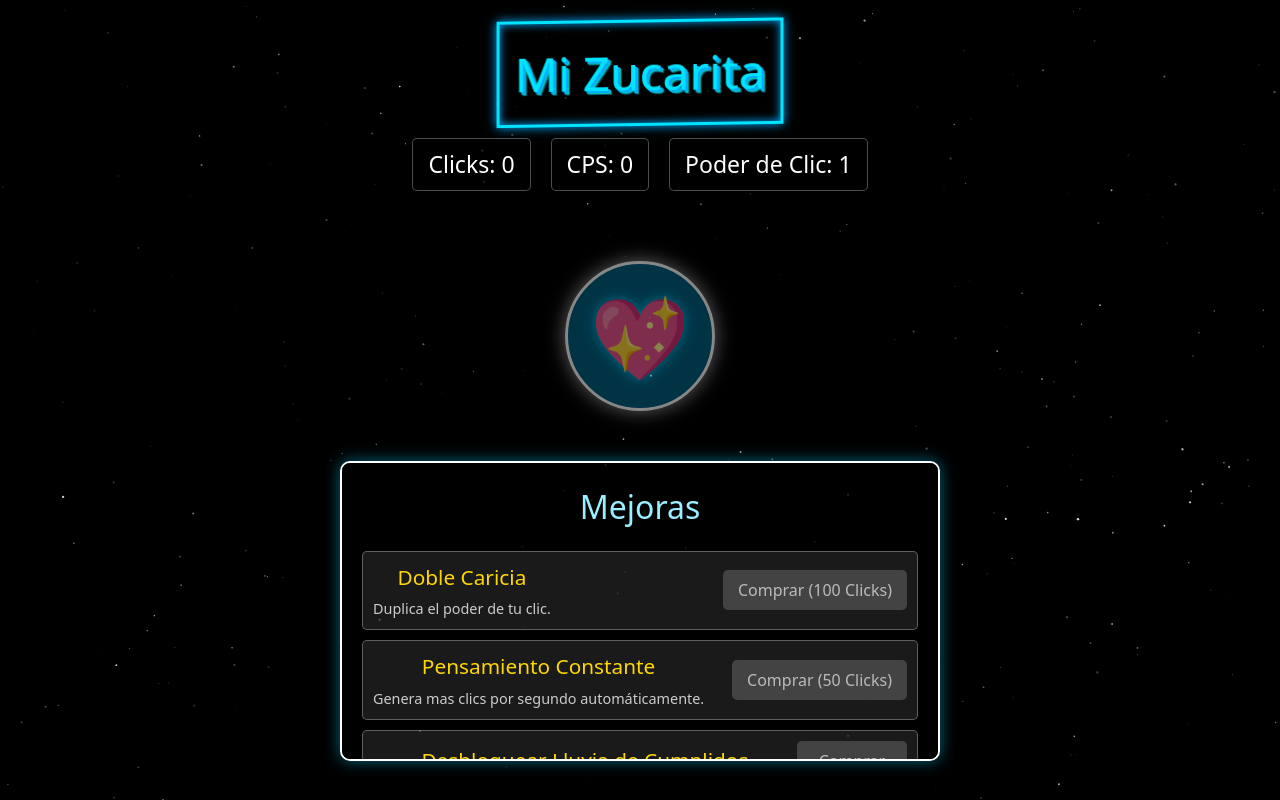
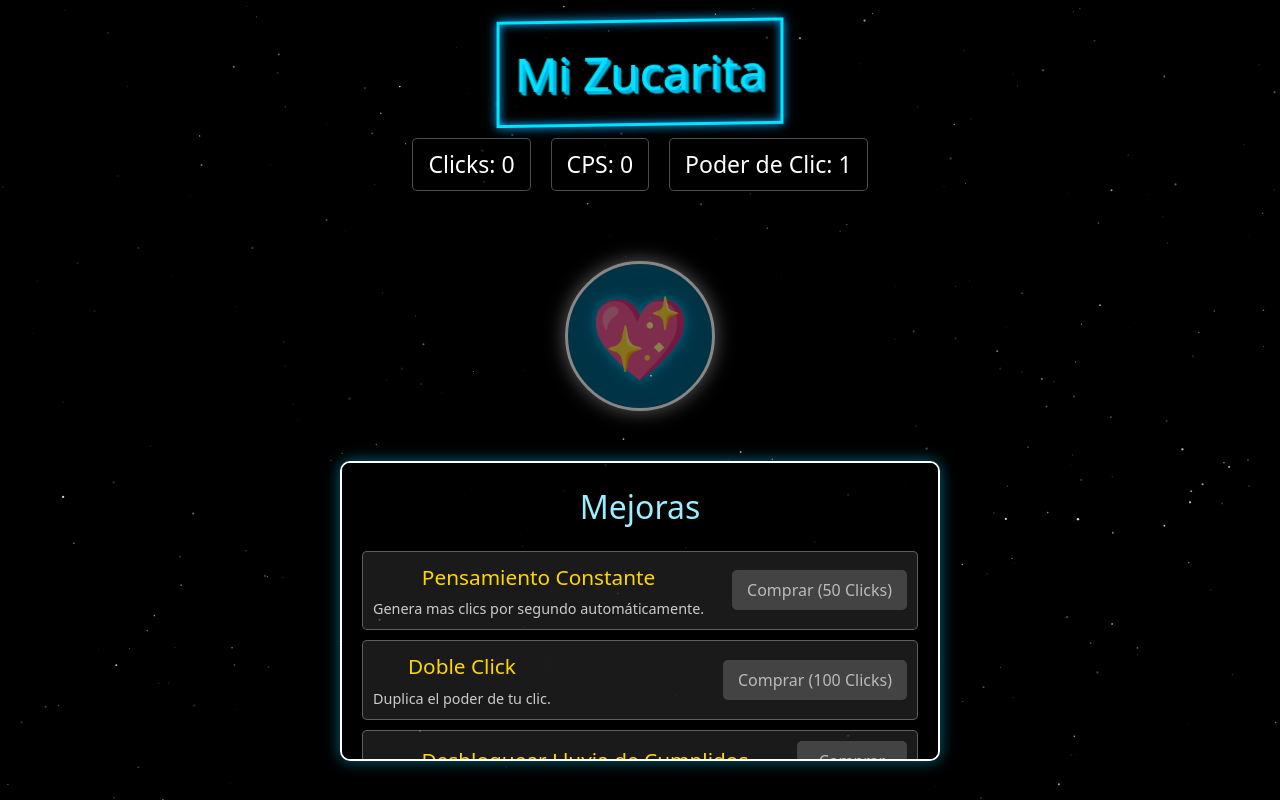
Before and after one commit to Ernest079/Lovely-clicker, a React (Vite) app: page / in a window 1280 px wide. Built offline with nearby package versions, Linux system fonts and the light colour scheme.

Commit message:
Add more phrases

```diff
--- a/index.html
+++ b/index.html
@@ -2,7 +2,7 @@
 <html lang="en">
   <head>
     <meta charset="UTF-8" />
-    <link rel="icon" type="image/svg+xml" href="/vite.svg" />
+    <link rel="icon" type="image/svg+xml" href="/tulip.png" />
     <meta name="viewport" content="width=device-width, initial-scale=1.0" />
     <title>Para mi Zucarita</title>
   </head>
--- a/src/App.jsx
+++ b/src/App.jsx
@@ -49,19 +49,19 @@ export function App() {
     // Definición base de las mejoras. 'initialCost' es el precio de la primera compra.
     const baseUpgrades = useRef([
         {
-            id: 'clickPower1',
-            name: 'Doble Caricia',
-            description: 'Duplica el poder de tu clic.',
-            initialCost: 100, // Costo inicial
-            effect: () => setClickPower(prev => prev * 1.3),
-            type: 'repeatable'
-        },
-        {
             id: 'autoClicker1',
             name: 'Pensamiento Constante',
             description: 'Genera mas clics por segundo automáticamente.',
             initialCost: 50, // Costo inicial
             effect: () => setCps(prev => prev + 0.20), // Aumenta en 0.20
+            type: 'repeatable'
+        },
+        {
+            id: 'clickPower1',
+            name: 'Doble Click',
+            description: 'Duplica el poder de tu clic.',
+            initialCost: 100, // Costo inicial
+            effect: () => setClickPower(prev => prev * 1.3),
             type: 'repeatable'
         },
         {
@@ -74,8 +74,8 @@ export function App() {
         },
         {
             id: 'complimentRainSpeed',
-            name: 'Aumentar Lluvia de Cumplidos',
-            description: 'Los cumplidos caen más rápido.',
+            name: 'Aumentar Lluvia',
+            description: 'La lluvia cae más rápido.',
             initialCost: 500,
             effect: () => setComplimentRainSpeed(prev => Math.max(10, prev - 10)),
             type: 'repeatable'
--- a/src/components/LoveRainCanvas.jsx
+++ b/src/components/LoveRainCanvas.jsx
@@ -3,21 +3,22 @@ import { useRef, useEffect, useCallback } from 'react';
 export const LoveRainCanvas = ({
     complimentRainActive,
     emojiRainActive,
-    complimentRainSpeed, // Intervalo de tiempo para generar nuevas partículas
+    complimentRainSpeed,
     emojiRainSpeed,
-    onParticleCollect // Función para sumar clics
+    onParticleCollect
 }) => {
     const compliments = [
-        "Tus ojos brillan", "Sonrisa perfecta", "Eres angelical",
-        "Belleza única", "Piel de seda", "Labios de miel",
-        "Mirada cautivante", "Eres un sueño", "Figura divina",
-        "Eres luz", "Cabello hermoso", "Elegante y bella",
+        "Cielito Lindo de Ojos Morenos", "Sonrisa perfecta", "Eres Wapisima",
+        "BELLA", "Piel de Canela", "Labios de miel",
+        "Mirada de Estrellas", "Eres un sueño", "Figura divina",
+        "BOMBON", "Cabello hermoso", "PRECIOSA",
         "Radiante", "Eres magia", "Belleza sin igual",
         "De otro mundo", "Eres arte", "Diosa terrenal",
-        "Hermosa por siempre", "Lo más bello", "Perfecta en todo",
+        "Hermosa por siempre", "Lo más bello del Universo", "Perfecta en todo",
         "Eres la mejor", "Belleza pura", "Me vuelves loco",
         "Eres increíble", "Me fascinas", "Todo en ti es perfecto",
-        "Eres especial", "Mi razón", "Mi inspiración"
+        "Eres especial", "Mi razón", "Mi inspiración", "Mi Musa",  "Mi Todo",
+        "Mas Bella que el mismo Cielo",
     ];
 
     const symbols = ["❤️", "💖", "💘", "💝", "🌹", "✨", "🥰", "💕"];
```
Also changed, not shown: src/assets/tulip.png (added).
